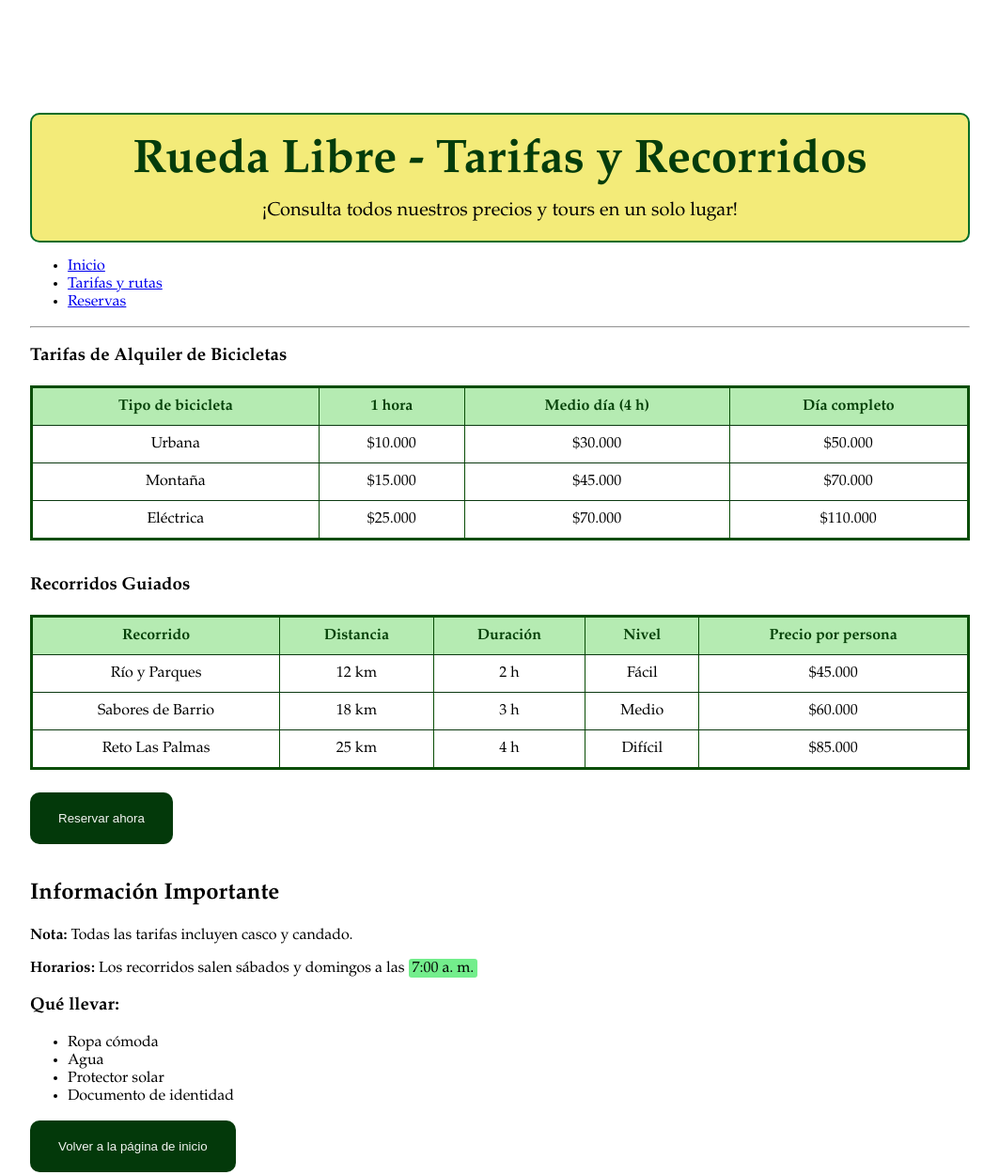
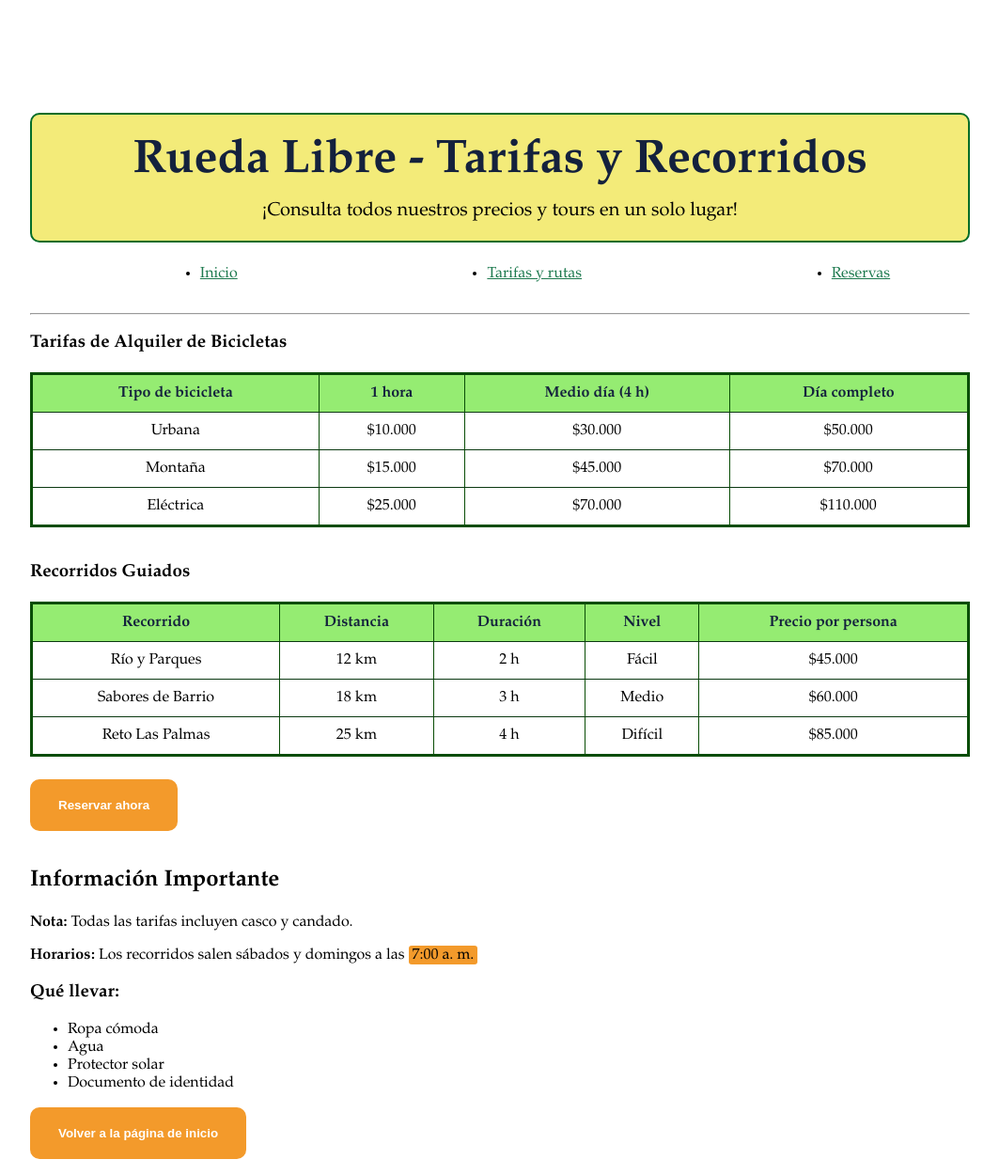
Before and after one commit to claudianperea/Rueda-Libre, a plain HTML site: page paginas/tarifas.html in a window 1280 px wide. Shown: the top 1250 px of the page at 94% size, without its empty margins (76-1139 px from the left). Drawn offline with Linux system fonts and the light colour scheme.

```diff
--- a/main.css
+++ b/main.css
@@ -7,10 +7,21 @@ body {
 }
 
 h1 {
-    color: #043c0c;
+    color:#14213D;
     text-align: center;
     font-size: 50px;
     margin: 10px;
+}
+
+nav{
+    width: 100%;
+    padding: 0.5rem;
+}
+
+nav ul{
+    width: 100%;
+    display: flex;
+    justify-content: space-around;
 }
 
 h1 ~ p {
@@ -34,8 +45,8 @@ th, td {
 }
 
 th {
-    background-color: #b5ebb2;
-    color: rgb(4, 64, 7);
+    background-color:#95ec72;
+    color:#14213D;
     font-weight: 600;
 }
 
@@ -53,16 +64,20 @@ th {
 }
 
 button {
-    background-color: #03390a;
-    color: #f1f4f1;
+    background-color: #F39A2B;
+    color: #ffffff;
     padding: 20px 30px;
     border: none;
     border-radius: 10px;
     cursor: pointer;
 }
 
+a {
+    color:#1E7A4F
+}
+
 mark {
-    background-color: #73ee8c;
+    background-color:#F39A2B;
     padding: 2px 4px;
     border-radius: 3px;
 }
--- a/paginas/tarifas.css
+++ b/paginas/tarifas.css
@@ -7,10 +7,21 @@ body {
 }
 
 h1 {
-    color: #043c0c;
+    color:#14213D;
     text-align: center;
     font-size: 50px;
     margin: 10px;
+}
+
+nav{
+    width: 100%;
+    padding: 0.5rem;
+}
+
+nav ul{
+    width: 100%;
+    display: flex;
+    justify-content: space-around;
 }
 
 h1 ~ p {
@@ -34,8 +45,8 @@ th, td {
 }
 
 th {
-    background-color: #b5ebb2;
-    color: rgb(4, 64, 7);
+    background-color:#95ec72;
+    color:#14213D;
     font-weight: 600;
 }
 
@@ -53,16 +64,20 @@ th {
 }
 
 button {
-    background-color: #03390a;
-    color: #f1f4f1;
+    background-color: #F39A2B;
+    color: #ffffff;
     padding: 20px 30px;
     border: none;
     border-radius: 10px;
     cursor: pointer;
 }
 
+a {
+    color:#1E7A4F
+}
+
 mark {
-    background-color: #73ee8c;
+    background-color:#F39A2B;
     padding: 2px 4px;
     border-radius: 3px;
 }
--- a/paginas/tarifas.html
+++ b/paginas/tarifas.html
@@ -100,7 +100,7 @@
                 </tbody>
             </table>
 
-        <button onclick="window.location.href='reservas.html'" style="margin-top: 1.5rem;" class="ir_reservar">Reservar ahora</button>
+        <button onclick="window.location.href='reservas.html'" style="margin-top: 1.5rem;" class="ir_reservar"><strong>Reservar ahora</strong></button>
 
     </section>
 
@@ -132,7 +132,7 @@
 
     </main>
 
-    <button onclick="window.location.href='../index.html'" class='volver_inicio'>Volver a la página de inicio</button>
+    <button onclick="window.location.href='../index.html'" class='volver_inicio'><strong>Volver a la página de inicio</strong></button>
 
    <footer>
         <p>Rueda Libre | Correo: <a href="mailto:comunicaciones@ruedalibre.com">comunicaciones@ruedalibre.com</a> | &copy; 2026</p>
```
Also changed, not shown: paginas/reservas.html (+35 -15 lines).
